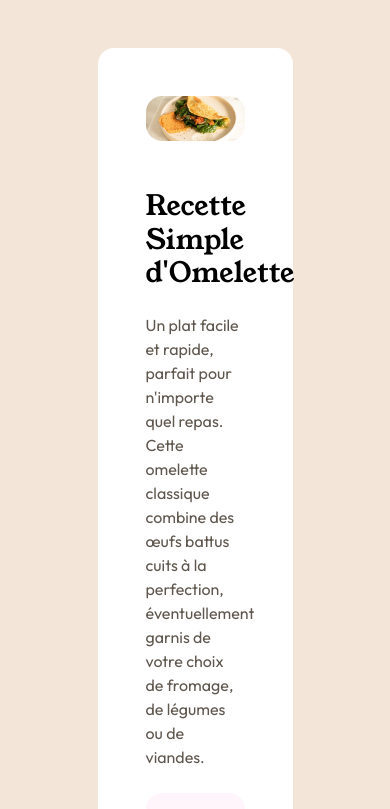
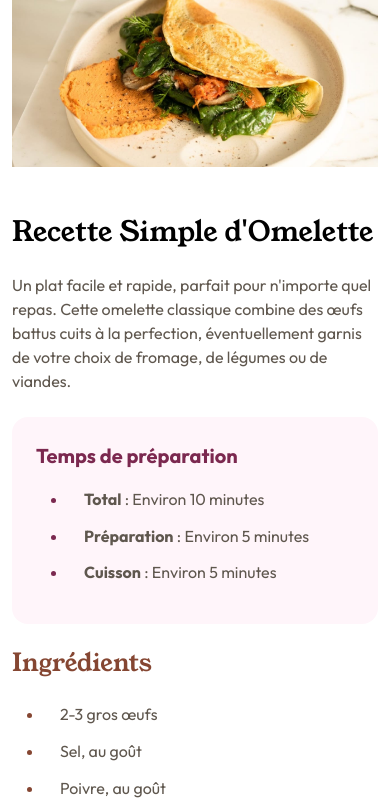
Before and after one commit to leo-pierre-star/recipe, a plain HTML site: page index.html in a window 390 px wide. Shown: the top 809 px of the page. Drawn offline with nearby package versions, Linux system fonts and the light colour scheme.

Commit message:
start responsive

```diff
--- a/index.html
+++ b/index.html
@@ -15,14 +15,14 @@
     <title>Recette omelette</title>
 </head>
 <body
-        class="bg-eggshell"
+        class="bg-eggshell py-md-5"
 >
 <script src="https://cdn.jsdelivr.net/npm/bootstrap@5.3.3/dist/js/bootstrap.bundle.min.js"
         integrity="sha384-YvpcrYf0tY3lHB60NNkmXc5s9fDVZLESaAA55NDzOxhy9GkcIdslK1eN7N6jIeHz"
         crossorigin="anonymous"></script>
 
-<div class="container bg-white rounded-4 p-5 mt-5 w-50">
-    <img src="./assets/images/image-omelette.jpeg" class="img-fluid rounded-4 mb-5" alt="Omelette">
+<div class="container bg-white p-md-5 mt-md-5 container-custom">
+    <img src="./assets/images/image-omelette.jpeg" class="img-fluid mb-5 img-custom" alt="Omelette">
     <h1>Recette Simple d'Omelette</h1>
 
     <p class="my-4">Un plat facile et rapide, parfait pour n'importe quel repas. Cette omelette classique combine des
@@ -82,7 +82,7 @@
 
     <p>Le tableau ci-dessous montre les valeurs nutritionnelles par portion sans les garnitures supplémentaires.</p>
 
-    <table class="table">
+    <table class="table mb-0">
         <tbody>
         <tr>
             <td>Calories</td>
@@ -169,4 +169,27 @@
         color: hsl(14, 45%, 36%);
         font-weight: bold;
     }
+
+    .container-custom {
+        width: 50%;
+        border-radius: var(--bs-border-radius-xl)
+    }
+
+    /* Pour les écrans larges (lg) et plus grands */
+    @media (max-width: 768px) {
+        .container-custom {
+            width: 100%; /* Ajuste la largeur à 50% */
+            border-radius: 0
+        }
+    }
+
+    .img-custom {
+        border-radius: var(--bs-border-radius-xl)
+    }
+
+    @media (max-width: 768px) {
+        .img-custom {
+            border-radius: 0
+        }
+    }
 </style>
```
